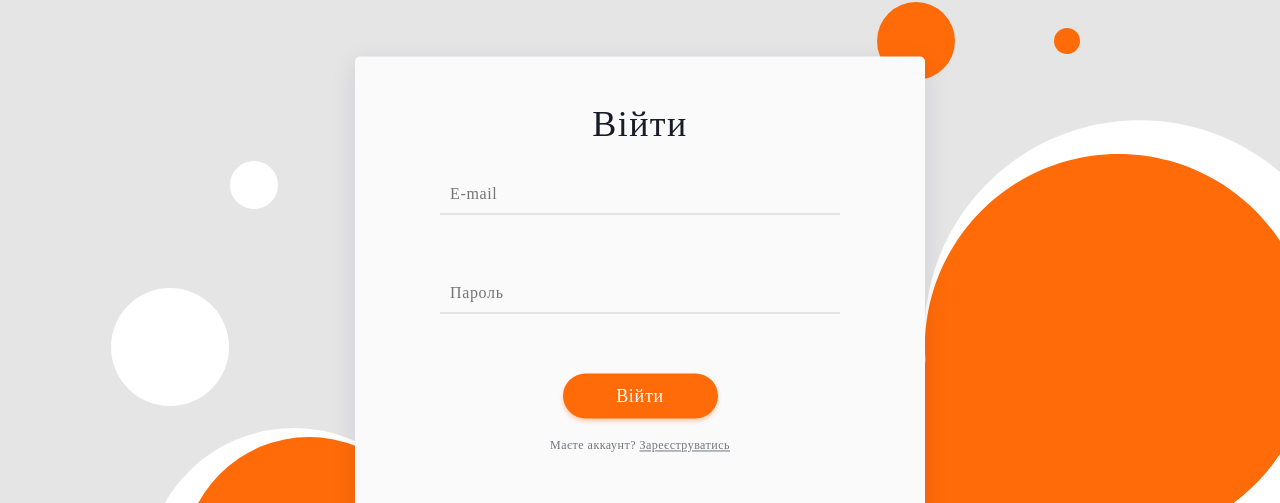
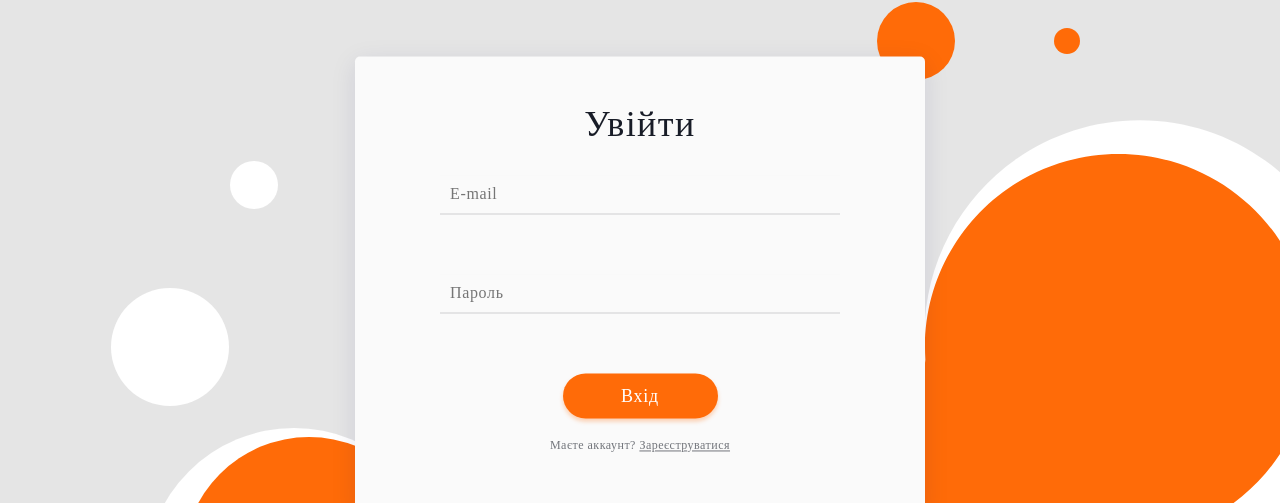
Before and after one commit to GrinchenkoD/project-manager-web-app, a React (Create React App) app: page /login in a window 1280 px wide. Shown: the part 95-598 px from the top of the page. Built offline with nearby package versions, Linux system fonts and the light colour scheme.

Commit message:
proverka

```diff
--- a/src/pages/ProjectsPage/ProjectsPage.jsx
+++ b/src/pages/ProjectsPage/ProjectsPage.jsx
@@ -75,7 +75,8 @@ export default function ProjectsPage() {
 
         {!projects.length ? (
           <p className={styles.projectsNone}>
-            Ваша колекція проектів порожня, скористайтеся кнопкою "Створити проект"
+            Ваша колекція проектів порожня, скористайтесь кнопкою "Створити
+            проект"
           </p>
         ) : (
           <TransitionGroup component="ul" className={styles.projectsList}>
--- a/src/pages/loginPage/LoginPage.jsx
+++ b/src/pages/loginPage/LoginPage.jsx
@@ -1,9 +1,9 @@
-import React from "react";
-import { useDispatch } from "react-redux";
-import {login} from '../../redux/auth/auth-operations'
-import { Formik, Form, Field, ErrorMessage } from "formik";
-import * as Yup from "yup";
-import { NavLink } from "react-router-dom";
+import React from 'react';
+import { useDispatch } from 'react-redux';
+import { login } from '../../redux/auth/auth-operations';
+import { Formik, Form, Field, ErrorMessage } from 'formik';
+import * as Yup from 'yup';
+import { NavLink } from 'react-router-dom';
 import styles from './LoginPage.module.css';
 
 const loginSchema = Yup.object().shape({
@@ -15,27 +15,51 @@ export default function Login() {
   return (
     <main>
       <Formik
-        initialValues={{ email: "", password: "",}}
+        initialValues={{ email: '', password: '' }}
         validationSchema={loginSchema}
-        onSubmit={(values) => {
-          const {email,password} = values
-          dispatch(login({email, password}));
+        onSubmit={values => {
+          const { email, password } = values;
+          dispatch(login({ email, password }));
         }}
       >
         <div className={styles.container}>
-        <Form className={styles.registerForm}>
-        <h2 className={styles.registerFormTitle}>Війти</h2>
-          <Field autoComplete="on" className={styles.registerFormInput} type="email" name="email" placeholder="E-mail" />
-          <ErrorMessage name="email" component="span" className={styles.errorMessageEmail}/>
-          <Field autoComplete="on" className={styles.registerFormInput} type="password" name="password" placeholder="Пароль" />
-          <ErrorMessage name="password" component="span" className={styles.errorMessagePassword}/>
+          <Form className={styles.registerForm}>
+            <h2 className={styles.registerFormTitle}>Увійти</h2>
+            <Field
+              autoComplete="on"
+              className={styles.registerFormInput}
+              type="email"
+              name="email"
+              placeholder="E-mail"
+            />
+            <ErrorMessage
+              name="email"
+              component="span"
+              className={styles.errorMessageEmail}
+            />
+            <Field
+              autoComplete="on"
+              className={styles.registerFormInput}
+              type="password"
+              name="password"
+              placeholder="Пароль"
+            />
+            <ErrorMessage
+              name="password"
+              component="span"
+              className={styles.errorMessagePassword}
+            />
 
-          <button className={styles.registerPageButton} type="submit">Війти</button>
-          <p className={styles.registerFormText}>
-          Маєте аккаунт? {' '}
-            <NavLink className={styles.registerFormText} to='/registration'>Зареєструватись</NavLink>
-        </p>
-        </Form>
+            <button className={styles.registerPageButton} type="submit">
+              Вхід
+            </button>
+            <p className={styles.registerFormText}>
+              Маєте аккаунт?{' '}
+              <NavLink className={styles.registerFormText} to="/registration">
+                Зареєструватися
+              </NavLink>
+            </p>
+          </Form>
         </div>
       </Formik>
     </main>
--- a/src/pages/registrationPage/RegisterPage.module.css
+++ b/src/pages/registrationPage/RegisterPage.module.css
@@ -78,11 +78,11 @@
   color: red;
   top: 425px;
 }
-@media (min-width:768px) {
+@media (min-width: 768px) {
   .container {
     height: calc(100vh - 90px);
     padding: 0;
-    background-color: #E5E5E5;
+    background-color: #e5e5e5;
     position: relative;
   }
 
@@ -93,7 +93,7 @@
     transform: translate(-50%, -61%);
     width: 570px;
     height: 540px;
-    background: #FAFAFA;
+    background: #fafafa;
     box-shadow: 0px 6px 26px rgba(0, 5, 97, 0.1);
     border-radius: 5px;
   }
@@ -117,38 +117,29 @@
   }
 }
 
-@media (min-width:768px) and (max-width: 1279px) {
+@media (min-width: 768px) and (max-width: 1279px) {
   .container {
-    background-image: url("../../images/ellipses-tablet/Ellipse\ 2.svg"),
-      url("../../images/ellipses-tablet/Ellipse\ 1.svg"),
-      url("../../images/ellipses-tablet/Ellipse\ 4.svg"),
-      url("../../images/ellipses-tablet/Ellipse\ 5.svg"),
-      url("../../images/ellipses-tablet/Union1.svg"),
-      url("../../images/ellipses-tablet/Union2.svg");
-    background-position: top 446px left 0,
-      top 437px left 0,
-      left 0 top 170px,
-      right 70px top 33px,
-      top 154px right 0,
-      top 130px right 0;
-    background-repeat: no-repeat,
-      no-repeat,
-      no-repeat;
+    background-image: url('../../images/ellipses-tablet/Ellipse\ 2.svg'),
+      url('../../images/ellipses-tablet/Ellipse\ 1.svg'),
+      url('../../images/ellipses-tablet/Ellipse\ 4.svg'),
+      url('../../images/ellipses-tablet/Ellipse\ 5.svg'),
+      url('../../images/ellipses-tablet/Union1.svg'),
+      url('../../images/ellipses-tablet/Union2.svg');
+    background-position: top 446px left 0, top 437px left 0, left 0 top 170px,
+      right 70px top 33px, top 154px right 0, top 130px right 0;
+    background-repeat: no-repeat, no-repeat, no-repeat;
   }
 }
 
-@media (min-width:1280px) {
+@media (min-width: 1280px) {
   .container {
-    background-image: url("../../images/elipses-desc/Group\ 6.svg"),
-      url("../../images/elipses-desc/Ellipse\ 5.svg"),
-      url("../../images/elipses-desc/Ellipse\ 6.svg"),
-      url("../../images/elipses-desc/Union2.svg"),
-      url("../../images/elipses-desc/Union1.svg");
-    background-position: bottom 0 left 111px,
-      top 23px right 325px,
-      top 49px right 200px,
-      bottom 33px right 0,
-      bottom 0 right 0;
+    background-image: url('../../images/elipses-desc/Group\ 6.svg'),
+      url('../../images/elipses-desc/Ellipse\ 5.svg'),
+      url('../../images/elipses-desc/Ellipse\ 6.svg'),
+      url('../../images/elipses-desc/Union2.svg'),
+      url('../../images/elipses-desc/Union1.svg');
+    background-position: bottom 0 left 111px, top 23px right 325px,
+      top 49px right 200px, bottom 33px right 0, bottom 0 right 0;
     background-repeat: no-repeat;
   }
 }
--- a/src/pages/registrationPage/RegistrationPage.jsx
+++ b/src/pages/registrationPage/RegistrationPage.jsx
@@ -1,11 +1,10 @@
-import React from "react";
-import { Formik, Form, Field, ErrorMessage } from "formik";
-import {register} from '../../redux/auth/auth-operations'
-import { useDispatch } from "react-redux";
-import * as Yup from "yup";
-import { NavLink } from "react-router-dom";
+import React from 'react';
+import { Formik, Form, Field, ErrorMessage } from 'formik';
+import { register } from '../../redux/auth/auth-operations';
+import { useDispatch } from 'react-redux';
+import * as Yup from 'yup';
+import { NavLink } from 'react-router-dom';
 import styles from './RegisterPage.module.css';
-
 
 const regSchema = Yup.object().shape({
   email: Yup.string().required().email(),
@@ -20,13 +19,13 @@ export default function Registration() {
       <Formik
         initialValues={{ email: '', password: '', confirmPassword: '' }}
         validationSchema={regSchema}
-        onSubmit={(values) => {
-          const {email,password,confirmPassword} = values
+        onSubmit={values => {
+          const { email, password, confirmPassword } = values;
           if (password === confirmPassword) {
-          dispatch(register({email, password}));
+            dispatch(register({ email, password }));
           } else {
-            alert("Паролi не спiвпадають!");
-            return
+            alert('Паролi не спiвпадають!');
+            return;
           }
         }}
       >
@@ -40,7 +39,11 @@ export default function Registration() {
               name="email"
               placeholder="E-mail"
             />
-          <ErrorMessage name="email" component="span" className={styles.errorMessageEmail}/>
+            <ErrorMessage
+              name="email"
+              component="span"
+              className={styles.errorMessageEmail}
+            />
             <Field
               autoComplete="on"
               className={styles.registerFormInput}
@@ -48,7 +51,11 @@ export default function Registration() {
               name="password"
               placeholder="Пароль"
             />
-          <ErrorMessage name="password" component="span" className={styles.errorMessagePassword}/>
+            <ErrorMessage
+              name="password"
+              component="span"
+              className={styles.errorMessagePassword}
+            />
             <Field
               autoComplete="on"
               className={styles.registerFormInput}
@@ -56,13 +63,19 @@ export default function Registration() {
               name="confirmPassword"
               placeholder="Повторите пароль"
             />
-          <ErrorMessage name="confirmPassword" component="span" className={styles.errorMessageConfirmPassword}/>
+            <ErrorMessage
+              name="confirmPassword"
+              component="span"
+              className={styles.errorMessageConfirmPassword}
+            />
             <button className={styles.registerPageButton} type="submit">
-            Зареєструватись
+              Зареєструватися
             </button>
             <p className={styles.registerFormText}>
               Маєте аккаунт?{' '}
-              <NavLink className={styles.registerFormText} to="/login">Увійти</NavLink>
+              <NavLink className={styles.registerFormText} to="/login">
+                Увійти
+              </NavLink>
             </p>
           </Form>
         </div>
```
Lines whose indentation alone changed are shown as unchanged.
